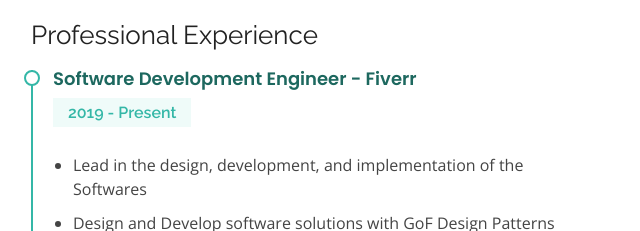
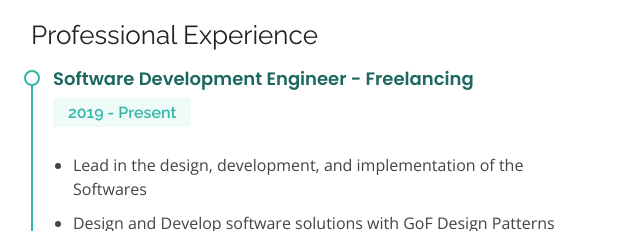
Before and after one commit to AmeetKumar-SE/Ameet-Kumar-Website, a plain HTML site: page resume.html in a window 1280 px wide. Shown: the part 218-449 px from the top of the page, 621-1261 px from the left. Drawn offline with nearby package versions, Linux system fonts and the light colour scheme.

Commit message:
Update resume.html

```diff
--- a/resume.html
+++ b/resume.html
@@ -100,7 +100,7 @@
           <div class="col-lg-6">
             <h3 class="resume-title">Professional Experience</h3>
             <div class="resume-item">
-              <h4>Software Development Engineer - Fiverr</h4>
+              <h4>Software Development Engineer - Freelancing</h4>
               <h5>2019 - Present</h5>
               <p>
               <ul>
```
